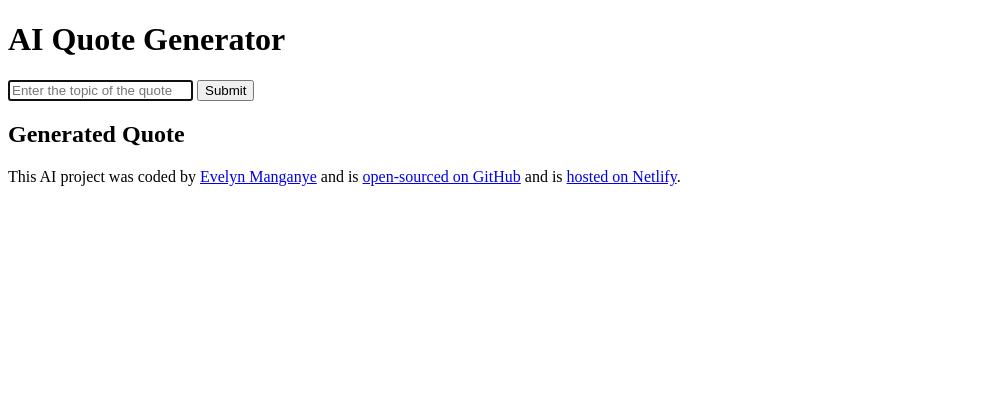
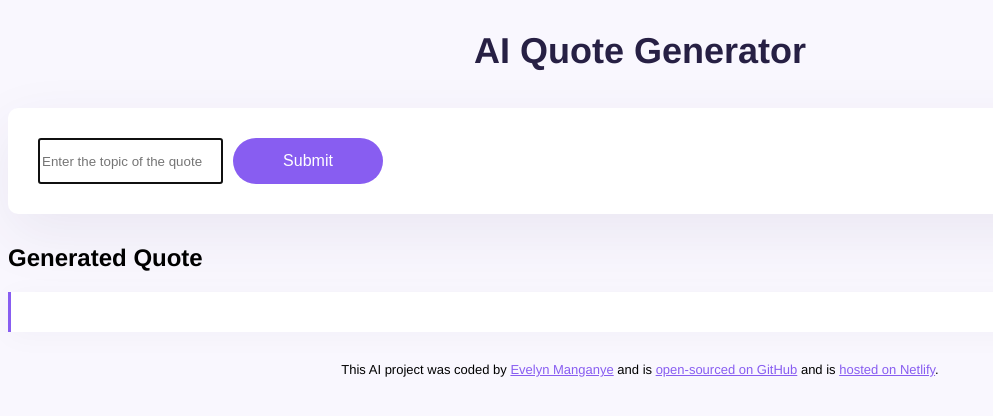
Before and after one commit to Nhlaliim/Quotes, a plain HTML site: page index.html in a window 1280 px wide. Shown: the whole page, without its empty margins (0-993 px from the left). Drawn offline with nearby package versions, Linux system fonts and the light colour scheme; files that its build step writes are made by us from their sources; no server answers.

Commit message:
added styling

```diff
--- a/index.html
+++ b/index.html
@@ -3,7 +3,8 @@
   <head>
     <meta charset="UTF-8" />
     <meta name="viewport" content="width=device-width, initial-scale=1.0" />
-    <link rel="stylesheet" href="src/style.css" />
+    <script src="https://cdn.jsdelivr.net/npm/axios@1.6.7/dist/axios.min.js"></script>
+    <link rel="stylesheet" href="style.css" />
     <title>AI Quote Generator</title>
   </head>
   <body>
@@ -12,7 +13,7 @@
     </header>
 
     <main>
-      <form id=""quote-form">
+      <form id="quote-form">
         <input
           type="text"
           placeholder="Enter the topic of the quote"
@@ -20,7 +21,7 @@
           required
           autocomplete="off"
         />
-        <input type="submit" />
+        <input type="submit" class="submit-button" />
       </form>
       <div>
         <h2>Generated Quote</h2>
@@ -46,6 +47,6 @@
       >.
     </footer>
 
-    <script src="src/index.js"></script>
+    <script src="script.js"></script>
   </body>
 </html>
--- a/script.js
+++ b/script.js
@@ -1,9 +1,19 @@
 let quoteForm = document.getElementById("quote-form");
 quoteForm.addEventListener("submit", generateQuote);
 
+let apiKey = "40675f30to27bd8672dd0d3a955939bf";
+let prompt = "Generate an inspirational quote about perseverance.";
+let context = "Provide a motivational quote that encourages people to keep going despite challenges.";
+let apiUrl = `https://api.shecodes.io/ai/v1/generate?prompt=${prompt}&context=${context}&key=${apiKey}`;
+
+axios.get(apiUrl).then(displayQuote);
+
 function generateQuote(event) {
     event.preventDefault();
-    let formData = new FormData(quoteForm);
-    let topic = formData.get("topic");
-    // Call the API to generate a quote based on the topic
+
 };
+function displayQuote(response) {
+    let quote = response.data.choices[0].text;
+    let quoteDisplay = document.getElementById("quote-display");
+    quoteDisplay.innerHTML = `<p>${quote}</p>`;
+}
--- a/style.css
+++ b/style.css
@@ -0,0 +1,68 @@
+body {
+  background-color: #f9f7fe;
+  font-family: Helvetica, Arial, sans-serif;
+}
+
+a {
+  color: #885df1;
+}
+
+.container {
+  margin: 120px auto;
+  max-width: 600px;
+}
+
+header {
+  margin-bottom: 30px;
+}
+
+h1 {
+  text-align: center;
+  font-weight: 800;
+  font-size: 36px;
+  line-height: 1.5;
+  color: #272044;
+}
+
+form {
+  padding: 30px;
+  background-color: white;
+  box-shadow: 0px 20px 60px rgba(65, 50, 100, 0.08);
+  border-radius: 10px;
+  display: flex;
+  margin-bottom: 30px;
+}
+
+.input-field {
+  flex: 1;
+  font-size: 16px;
+  padding: 14px 24px;
+  border: 1px solid #e0e0e0;
+  border-radius: 50px;
+}
+
+.submit-button {
+  margin-left: 10px;
+  background: #885df1;
+  color: white;
+  border: none;
+  width: 150px;
+  font-size: 16px;
+  border-radius: 50px;
+  padding: 14px 24px;
+}
+
+.result-text {
+  font-size: 16px;
+  background-color: #fff;
+  padding: 20px;
+  line-height: 2;
+  border-left: 3px solid #885df1;
+  box-shadow: 0px 4px 30px 0px rgba(39, 33, 66, 0.03);
+}
+
+footer {
+  text-align: center;
+  font-size: 13px;
+  margin-top: 30px;
+}
```
